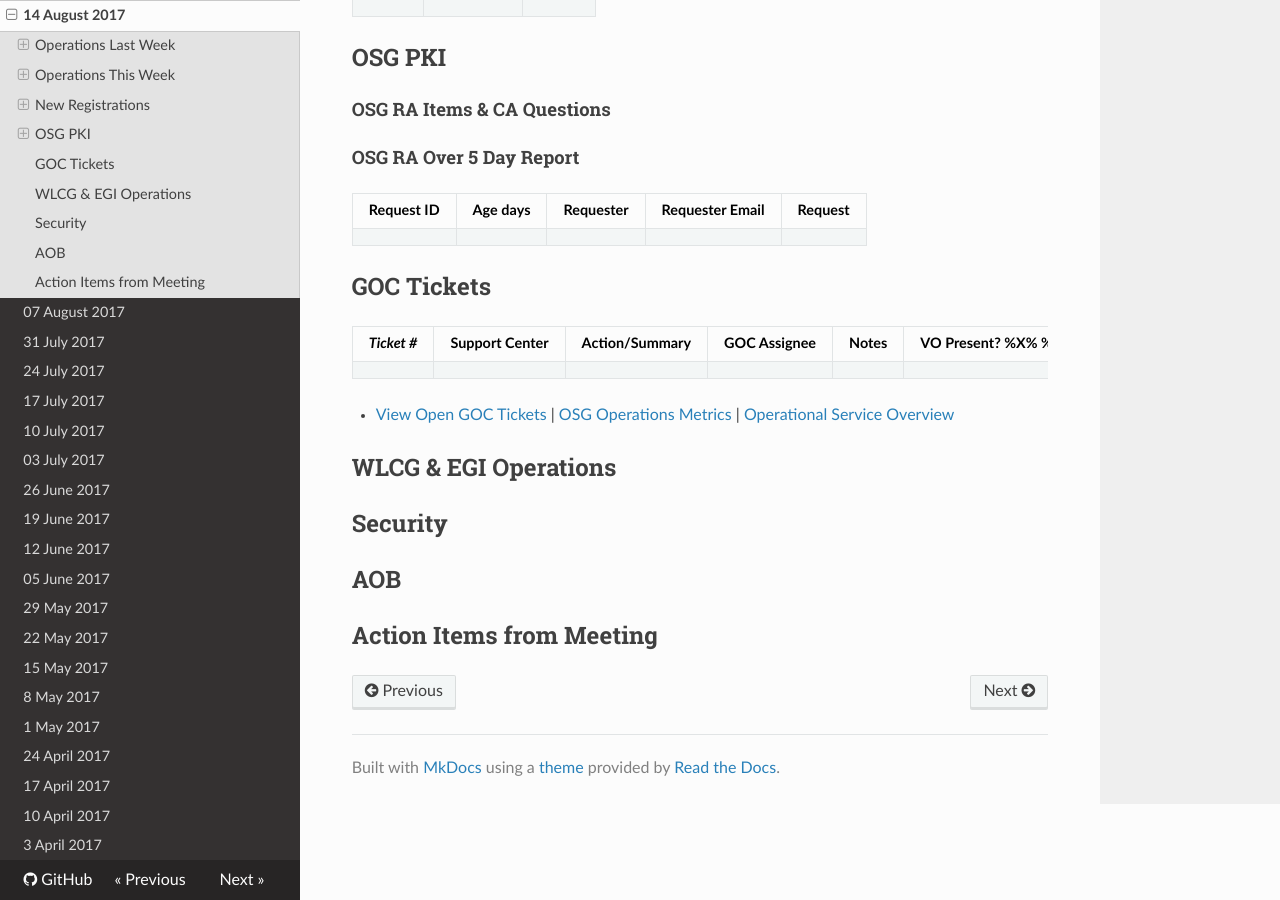
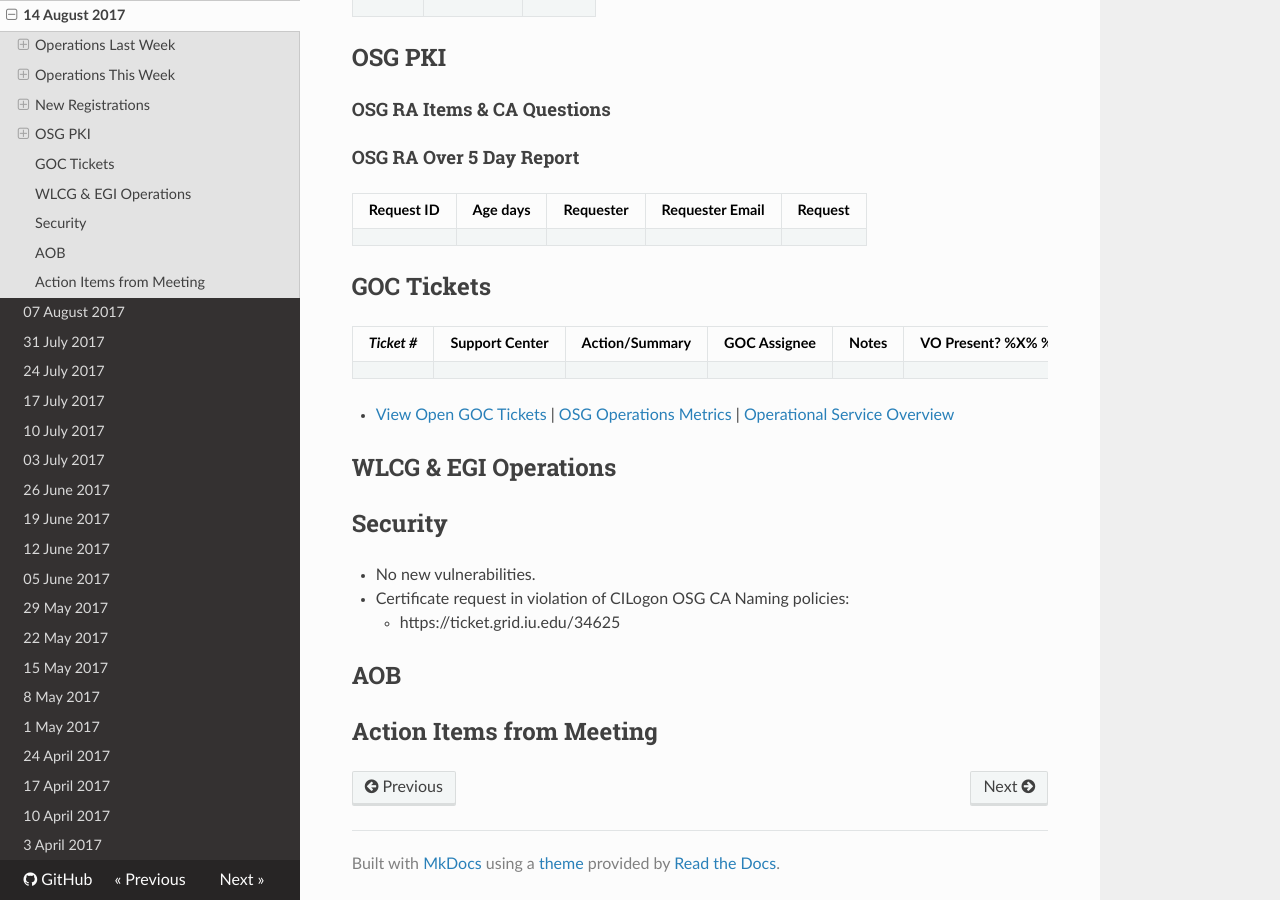
Before and after one commit to osg-htc/operations, an MkDocs documentation site: the page built from docs/WeeklyMinutes/14Aug2017.md, in a window 1280 px wide and 900 px high, scrolled down 2243 px. Built offline with MkDocs 1.6.1, drawn with Linux system fonts in a browser that asks for light colours; nearby versions of some CDN libraries; old or Windows-style settings are respelled for this version of MkDocs.

Commit message:
Update 14Aug2017.md
Update from security

```diff
--- a/docs/WeeklyMinutes/14Aug2017.md
+++ b/docs/WeeklyMinutes/14Aug2017.md
@@ -76,6 +76,9 @@
 ## WLCG & EGI Operations
 
 ## Security
+   * No new vulnerabilities.
+   * Certificate request in violation of CILogon OSG CA Naming policies:
+      * https://ticket.grid.iu.edu/34625
 
 ## AOB
 
```
